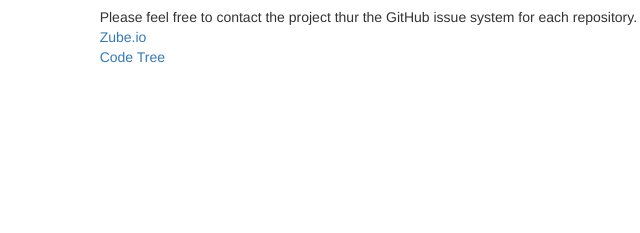
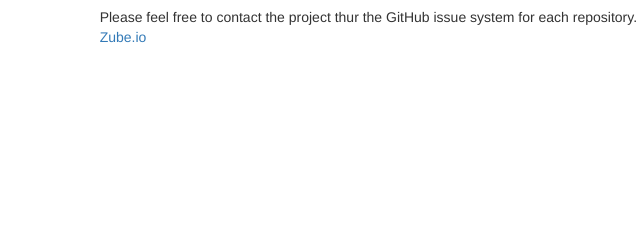
Before and after one commit to MVHubOpen/Website, a website: page docs/index.html at #!/contact in a window 1280 px wide. Shown: the part 388-621 px from the top of the page, 22-662 px from the left. Drawn offline with nearby package versions, Linux system fonts and the light colour scheme; some packages are replaced by stand-ins of ours.

Commit message:
Comment out CodeTree

```diff
--- a/docs/pages/contact.html
+++ b/docs/pages/contact.html
@@ -10,7 +10,7 @@
 			<br />
 			<a href="https://zube.io/mvhub-open/mvhub-open/w/workspace-1/kanban">Zube.io</a>
 			<br />
-			<a href="https://codetree.com/projects/V5H6/issues">Code Tree</a>
+			<!-- <a href="https://codetree.com/projects/V5H6/issues">Code Tree</a> -->
         </div>
         <div class="col-lg-3"></div>
     </div>
```
